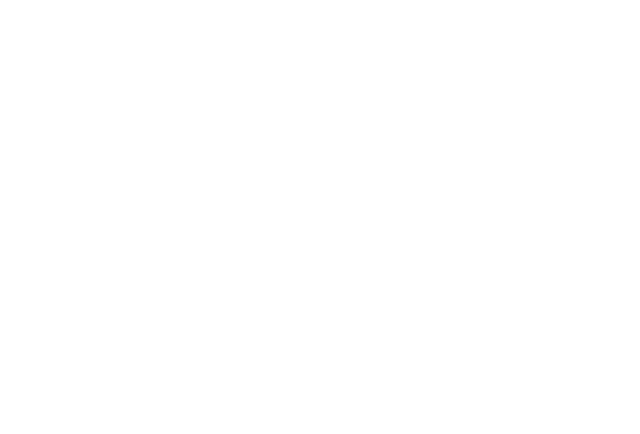
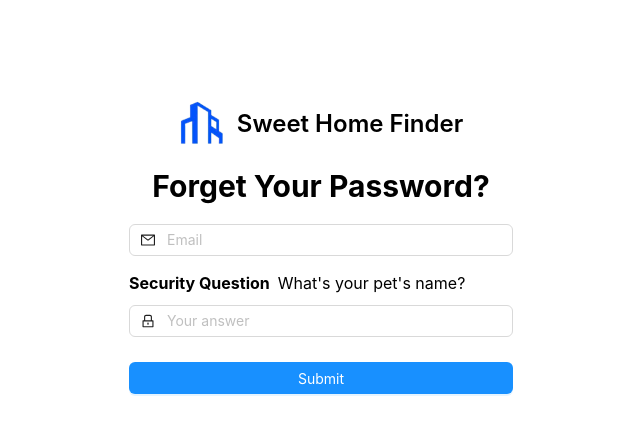
Before and after one commit to JeremyCEY/SC2006, a React (Create React App) app in the folder frontend/client/: page /login/forget-password in a window 1280 px wide. Before the commit this address had no page. Shown: the top 434 px of the page, without its empty margins (319-959 px from the left). Built offline with nearby package versions, Linux system fonts and the light colour scheme.

Commit message:
basic implementation for forget password frontend complete. TODO: Add result, return link

```diff
--- a/frontend/client/package.json
+++ b/frontend/client/package.json
@@ -18,7 +18,8 @@
     "react-dom": "^18.2.0",
     "react-router-dom": "^6.22.1",
     "react-scripts": "^5.0.1",
-    "web-vitals": "^2.1.4"
+    "web-vitals": "^2.1.4",
+    "yup": "^1.4.0"
   },
   "scripts": {
     "start": "react-scripts start",
--- a/frontend/client/src/App.js
+++ b/frontend/client/src/App.js
@@ -33,7 +33,7 @@
           <Route path="/register" element={<Register />} />
           <Route path="/login" element={<Login />} />
           <Route path="/dashboard" element={isAuthenticated() ? <Dashboard /> : <Navigate to="/login" />} />          <Route path="/FAQ" element={<FAQ />} />
-          <Route path="/forget-password" element={<ForgetPassword />} />
+          <Route path="/login/forget-password" element={<ForgetPassword />} />
           <Route path="/explore" element={<Explore />} />
         </Routes>
       </Router>
--- a/frontend/client/src/pages/ForgetPassword.js
+++ b/frontend/client/src/pages/ForgetPassword.js
@@ -1,9 +1,201 @@
-function ForgetPassword(){
-    return(
-        <>
-            <h2>Forget Password</h2>
-        </>
+import React from 'react';
+import { Formik, Form, Field } from 'formik';
+import { Button, Input, message } from 'antd';
+import { MailOutlined, LockOutlined } from '@ant-design/icons';
+import * as Yup from 'yup';
+import axios from 'axios';
+import mainLogo from '../images/logo.png'; // Ensure this path is correct
+
+const initialValues = {
+    email: '',
+    securityAnswer: '',
+};
+
+// Validation schema
+const validationSchema = Yup.object().shape({
+    email: Yup.string().email('Invalid email address').required('Email is required'),
+    securityAnswer: Yup.string().required('Answer is required'),
+});
+
+const ForgotPassword = () => {
+    // Function to validate credentials and reset password
+    const handleSubmit = async (values, { setSubmitting, resetForm }) => {
+        try {
+            const response = await axios.patch('http://localhost:3000/auth/forgetpassword', values);
+            // Assuming your backend returns a success message
+            message.success(response.data.message || 'Password reset successfully.');
+            resetForm();
+        } catch (error) {
+            message.error(error.response?.data?.message || 'Failed to reset password.');
+        } finally {
+            setSubmitting(false);
+        }
+    };
+
+    return (
+
+        <div style={{display: 'flex', flexDirection: 'column', alignItems: 'center', justifyContent: 'center'}}>
+            <div className="flex pt-[100px] pb-5">
+                <img src={mainLogo} className="h-12 pr-3" alt="Logo"/>
+                <span
+                    className="self-center text-2xl font-semibold whitespace-nowrap text-black">Sweet Home Finder</span>
+            </div>
+            <span className="text-3xl font-bold pb-5">Forget Your Password?</span>
+
+            <Formik initialValues={initialValues} validationSchema={validationSchema} onSubmit={handleSubmit}>
+                {({values, handleChange, handleBlur, handleSubmit, isSubmitting}) => (
+                    <Form onSubmit={handleSubmit} style={{width: '30%'}}>
+                        <div style={{marginBottom: '15px'}}>
+                            <Field name="email">
+                                {({field}) => (
+                                    <Input
+                                        {...field}
+                                        onChange={handleChange}
+                                        onBlur={handleBlur}
+                                        value={values.email}
+                                        prefix={<MailOutlined style={{marginRight: '8px'}}/>}
+                                        placeholder="Email"
+                                    />
+                                )}
+                            </Field>
+                        </div>
+                        <div style={{
+                            display: 'flex',
+                            justifyContent: 'flex-start',
+                            alignItems: 'center',
+                            margin: '10px 0'
+                        }}>
+                            <span style={{fontWeight: 'bold', marginRight: '8px'}}>Security Question</span>
+                            <span>What's your pet's name?</span>
+                        </div>
+
+                        <Field name="securityAnswer">
+                            {({field}) => (
+                                <Input
+                                    {...field}
+                                    onChange={handleChange}
+                                    onBlur={handleBlur}
+                                    value={values.securityAnswer}
+                                    placeholder="Your answer"
+                                    prefix={<LockOutlined style={{marginRight: '8px'}}/>}
+                                />
+                            )}
+                        </Field>
+                        <div style={{
+                            width: '100%',
+                            display: 'flex',
+                            justifyContent: 'center', // Horizontally center
+                            alignItems: 'center', // Vertically center
+                            marginTop: '15px'
+                        }}>
+                            <Button type="primary" htmlType="submit" style={{
+                                backgroundColor: '#1890ff',
+                                color: 'white',
+                                width: '100%',
+                                margin: '10px 0'
+                            }} loading={isSubmitting}>
+                                Submit
+                            </Button>
+                        </div>
+                    </Form>
+                )}
+            </Formik>
+        </div>
+    );
+};
+
+export default ForgotPassword;
+
+
+/*
+import React from 'react';
+import { Formik } from 'formik';
+import {
+    SubmitButton,
+    Input,
+    Checkbox,
+    ResetButton,
+    FormikDebug,
+    Form,
+    FormItem,
+} from "formik-antd"
+
+import { message } from 'antd';
+import { MailOutlined, LockOutlined } from '@ant-design/icons';
+import * as Yup from 'yup';
+import mainLogo from '../images/logo.png'
+import axios from 'axios';
+import {useNavigate} from 'react-router-dom';
+
+const ForgotPassword = () => {
+    const initialValues = {
+        email: '',
+        securityAnswer: '',
+    };
+
+// Mock security question for demonstration
+    const securityQuestion = "What's your pet's name?";
+
+// Validation schema
+    const validationSchema = Yup.object().shape({
+        email: Yup.string().email('Invalid email address').required('Email is required'),
+        securityAnswer: Yup.string().required('Answer is required'),
+    });
+
+    const navigate = useNavigate();
+    // Function to validate credentials and reset password
+    const handleSubmit = async (values, { setSubmitting }) => {
+        try {
+            const response = await axios.patch('http://localhost:3000/auth/forgetpassword', values);
+            message.success(response.data);
+        } catch (error) {
+            let errorMessage = 'Failed to validate your details. Please try again.';
+            if (error.response && error.response.data && error.response.data.message) {
+                errorMessage = error.response.data.message;
+            }
+            message.error(errorMessage);
+        } finally {
+            setSubmitting(false);
+        }
+    };
+    return (
+        <div style={{
+            display: 'flex',
+            flexDirection: 'column',
+            alignItems: 'center',
+            justifyContent: 'center',
+        }}>
+            <div className="flex pt-[100px] pb-5">
+                <img src={mainLogo} className="h-12 pr-3" alt="Logo"/>
+                <span
+                    className="self-center text-2xl font-semibold whitespace-nowrap text-black">Sweet Home Finder</span>
+            </div>
+            <span className="text-3xl font-bold pb-5">Forget Your Password?</span>
+            <Formik initialValues={initialValues} validationSchema={validationSchema} onSubmit={handleSubmit}
+
+                render={() => (
+                    <Form>
+                        <FormItem name="email">
+                            <Input name="email" placeholder="Email" prefix={<MailOutlined/>}/>
+                        </FormItem >
+
+                        <div style={{display: 'flex', alignItems: 'center', marginBottom: '24px'}}>
+                            <LockOutlined style={{marginRight: '8px'}}/>
+                            <span>{securityQuestion}</span>
+                        </div>
+                        <FormItem name="securityAnswer">
+                            <Input name="securityAnswer" placeholder="Your answer"/>
+                        </FormItem >
+                        <SubmitButton type="primary" htmlType="submit" style={{marginTop: '16px'}}>
+                            Submit
+                        </SubmitButton>
+
+                    </Form>
+                )}
+            />
+        </div>
     );
 }
 
-export default ForgetPassword
+export default ForgotPassword;
+*/
```
Also changed, not shown: 2 other files (tests, documents, lock files or other folders).
